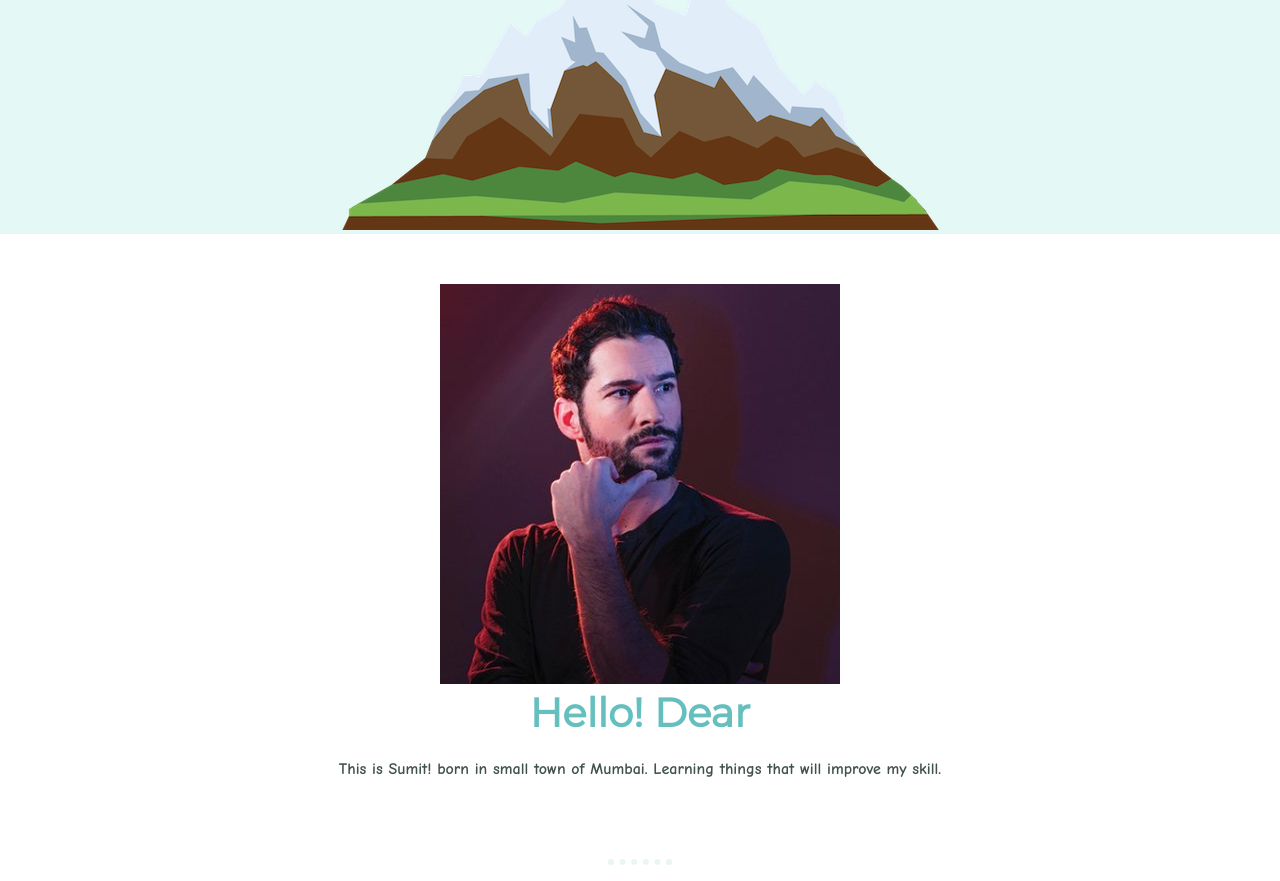
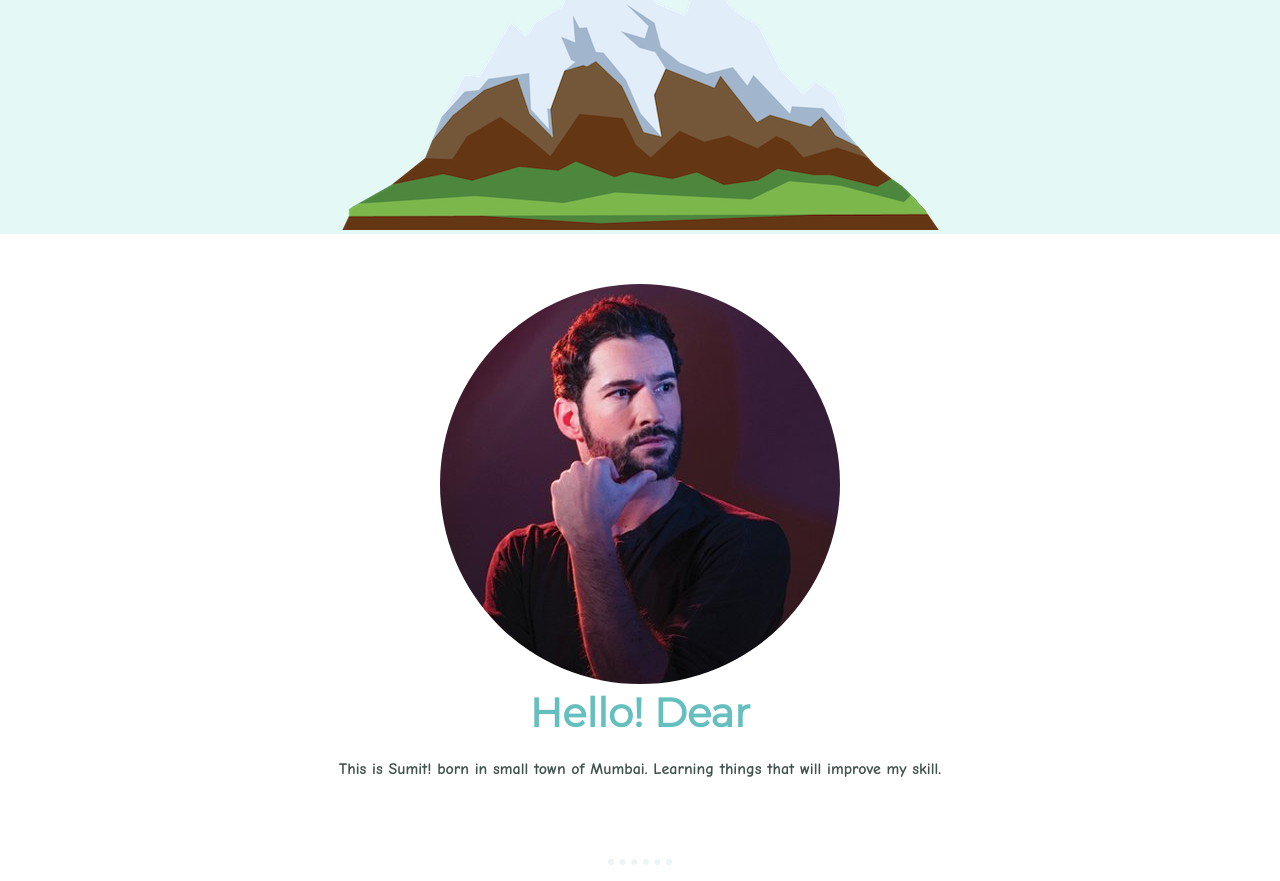
Before and after one commit to S-Techofficial/firstwebpage, a plain HTML site: page index.html in a window 1280 px wide. Shown: the part 555-1436 px from the top of the page. Drawn offline with Linux system fonts and the light colour scheme.

Commit message:
Update index.html

```diff
--- a/index.html
+++ b/index.html
@@ -18,7 +18,7 @@
     </div>
     <div class="middle-container">
       <div class="profile">
-        <img class="Lucifer.jpg" src="Lucifer.jpg" alt="lucifer-img">
+        <img class="profile-img" src="Lucifer.jpg" alt="lucifer-img">
         <h2>Hello! Dear</h2>
         <p>This is Sumit! born in small town of Mumbai. Learning things that will improve my skill.</p>
       </div>
```
